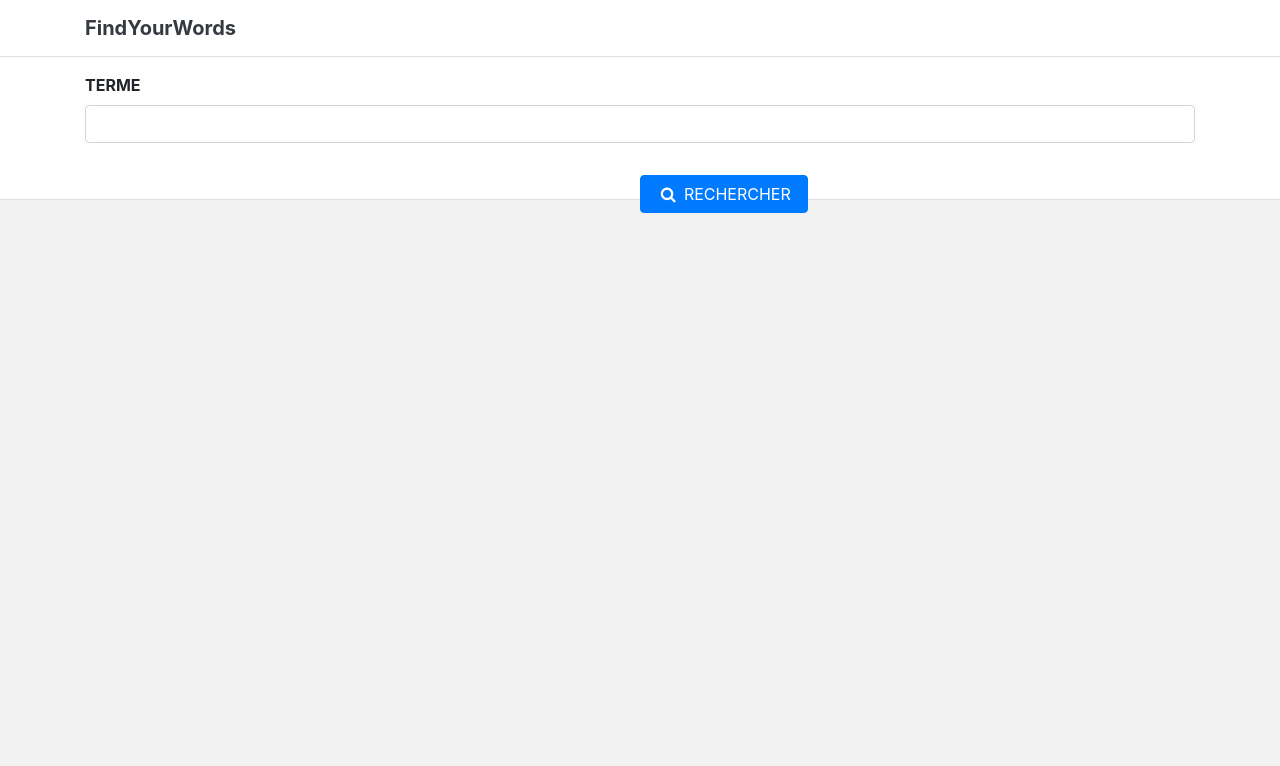
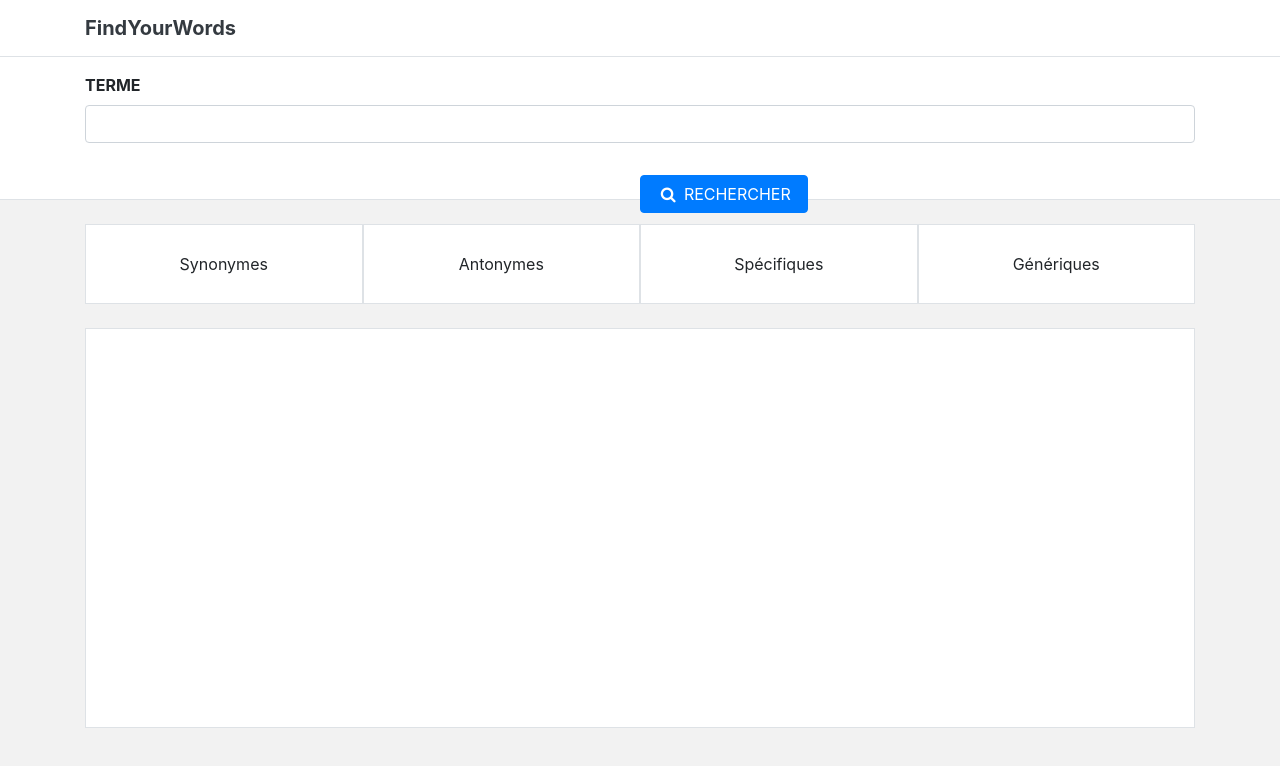
Before and after one commit to RudyChailly/HMIN302-JDM, an Angular app: page / in a window 1280 px wide. Shown: the top 766 px of the page. Built offline with nearby package versions, Linux system fonts and the light colour scheme.

Commit message:
affichage relations terme

```diff
--- a/src/app/app.component.html
+++ b/src/app/app.component.html
@@ -2,4 +2,6 @@
 
 <app-search> </app-search>
 
+<app-show-relations> </app-show-relations>
+
 <router-outlet> </router-outlet>
--- a/src/app/app.module.ts
+++ b/src/app/app.module.ts
@@ -7,12 +7,14 @@ import { AppRoutingModule } from './app-routing.module';
 import { AppComponent } from './app.component';
 import { MenuComponent } from './menu/menu.component';
 import { SearchComponent } from './search/search.component';
+import { ShowRelationsComponent } from './show-relations/show-relations.component';
 
 @NgModule({
   declarations: [
     AppComponent,
     MenuComponent,
-    SearchComponent
+    SearchComponent,
+    ShowRelationsComponent
   ],
   imports: [
     BrowserModule,
--- /dev/null
+++ b/src/app/relations/relations.service.ts
@@ -0,0 +1,22 @@
+import { Injectable } from '@angular/core';
+import { Observable, Subject } from 'rxjs';
+
+@Injectable({
+	providedIn: 'root'
+})
+export class RelationsService {
+
+	relations;
+	relationsSubject = new Subject<any>();
+
+	constructor() { }
+
+	setRelations(relations) {
+		this.relations = relations;
+		this.relationsSubject.next(relations);
+	}
+
+	getRelations() {
+		return this.relations;
+	}
+}
--- a/src/app/rezo-dump/rezo-dump.service.ts
+++ b/src/app/rezo-dump/rezo-dump.service.ts
@@ -98,33 +98,32 @@ export class RezoDumpService {
 				if (relations.synonymes.length > 0) {
 					relations.synonymes = relations.synonymes.sort(function(a,b) { return b.poids - a.poids}).slice(0,10);
 					poids_max = relations.synonymes[0].poids;
-					relations.synonymes.forEach(synonyme => {
+					/*relations.synonymes.forEach(synonyme => {
 						synonyme.poids = synonyme.poids / poids_max;
-					});
+					});*/
 				}
 				if (relations.antonymes.length > 0) {
 					relations.antonymes = relations.antonymes.sort(function(a,b) { return b.poids - a.poids}).slice(0,10);
 					poids_max = relations.antonymes[0].poids;
-					relations.antonymes.forEach(antonyme => {
+					/*relations.antonymes.forEach(antonyme => {
 						antonyme.poids = antonyme.poids / poids_max;
-					});
+					});*/
 				}
 				if (relations.generiques.length > 0) {
 					relations.generiques = relations.generiques.sort(function(a,b) { return b.poids - a.poids}).slice(0,10);
 					poids_max = relations.generiques[0].poids;
-					relations.generiques.forEach(generique => {
+					/*relations.generiques.forEach(generique => {
 						generique.poids = generique.poids / poids_max;
-					});
+					});*/
 				}
 
 				if (relations.specifiques.length > 0) {
 					relations.specifiques = relations.specifiques.sort(function(a,b) { return b.poids - a.poids});
 					poids_max = relations.specifiques[0].poids;
-					relations.specifiques.forEach(specifique => {
+					/*relations.specifiques.forEach(specifique => {
 						specifique.poids = specifique.poids / poids_max;
-					});
+					});*/
 				}
-				console.log(relations);
 				resolve(relations);
 			}
 		}));
--- a/src/app/search/search.component.ts
+++ b/src/app/search/search.component.ts
@@ -3,6 +3,7 @@ import { FormGroup, FormBuilder, Validators } from '@angular/forms';
 import { Router } from '@angular/router';
 
 import { RezoDumpService } from '../rezo-dump/rezo-dump.service';
+import { RelationsService } from '../relations/relations.service';
 
 @Component({
 	selector: 'app-search',
@@ -15,7 +16,8 @@ export class SearchComponent implements OnInit {
 
 	constructor(
 		private formBuilder: FormBuilder,
-		private rezoDumpService: RezoDumpService
+		private rezoDumpService: RezoDumpService,
+		private relationsService: RelationsService
 	) { }
 
 	ngOnInit(): void {
@@ -25,7 +27,9 @@ export class SearchComponent implements OnInit {
 	}
 
 	search() {
-		this.rezoDumpService.requestRelations("chien");
+		this.rezoDumpService.requestRelations(this.searchForm.get("terme").value).then(relations => {
+			this.relationsService.setRelations(relations);
+		});
 	}
 
 }
--- /dev/null
+++ b/src/app/show-relations/show-relations.component.css
@@ -0,0 +1,7 @@
+.show-relations-boutons > div {
+	height: 5rem;
+}
+
+.show-relations-result {
+	height: 25rem;
+}
--- /dev/null
+++ b/src/app/show-relations/show-relations.component.html
@@ -0,0 +1,26 @@
+<div class="container mt-4">
+	<div class="show-relations-boutons d-flex justify-content-between">
+		<div id="show-relations-bouton-synonymes" class="col-3 bg-white border d-flex flex-column justify-content-center text-center" (click)="afficherTypeRelations('synonymes')">
+			<div> Synonymes </div>
+		</div>
+
+		<div id="show-relations-bouton-antonymes" class="col-3 bg-white border d-flex flex-column justify-content-center text-center" (click)="afficherTypeRelations('antonymes')">
+			<div> Antonymes </div>
+		</div>
+
+		<div id="show-relations-bouton-specifiques" class="col-3 bg-white border d-flex flex-column justify-content-center text-center" (click)="afficherTypeRelations('specifiques')">
+			<div> Spécifiques </div>
+		</div>
+
+		<div id="show-relations-bouton-generiques" class="col-3 bg-white border d-flex flex-column justify-content-center text-center" (click)="afficherTypeRelations('generiques')">
+			<div> Génériques </div>
+		</div>
+	</div>
+
+	<div class="show-relations-result bg-white mt-4 border d-flex flex-wrap">
+		<div *ngFor="let relation of relationsAffichees" class="col-2 d-flex flex-column justify-content-center text-center">
+			<div> {{relation.terme}} </div>
+			<div> ({{relation.poids}}) </div>
+		</div>
+	</div>
+</div>
--- /dev/null
+++ b/src/app/show-relations/show-relations.component.ts
@@ -0,0 +1,39 @@
+import { Component, OnInit } from '@angular/core';
+import { Observable, Subject } from 'rxjs';
+
+import { RelationsService } from '../relations/relations.service';
+import $ from "jquery";
+
+@Component({
+	selector: 'app-show-relations',
+	templateUrl: './show-relations.component.html',
+	styleUrls: ['./show-relations.component.css']
+})
+export class ShowRelationsComponent implements OnInit {
+
+	typeRelationsAffichees: string;
+	relationsAffichees;
+
+	constructor(
+		private relationsService: RelationsService
+	) { }
+
+	ngOnInit(): void {
+		this.relationsService.relationsSubject.subscribe(relations => {
+			if (relations.synonymes != null) {
+				this.typeRelationsAffichees = "synonymes";
+				this.relationsAffichees = relations.synonymes;
+				$("#show-relations-bouton-"+this.typeRelationsAffichees).addClass("font-weight-bold");
+			}
+			console.log(relations);
+		});
+	}
+
+	afficherTypeRelations(typeRelation: string): void {
+		this.relationsAffichees = this.relationsService.getRelations()[typeRelation];
+		$("#show-relations-bouton-"+this.typeRelationsAffichees).removeClass("font-weight-bold");
+		$("#show-relations-bouton-"+typeRelation).addClass("font-weight-bold");
+		this.typeRelationsAffichees = typeRelation;
+	}
+
+}
```
Also changed, not shown: 2 other files (tests, documents, lock files or other folders).
